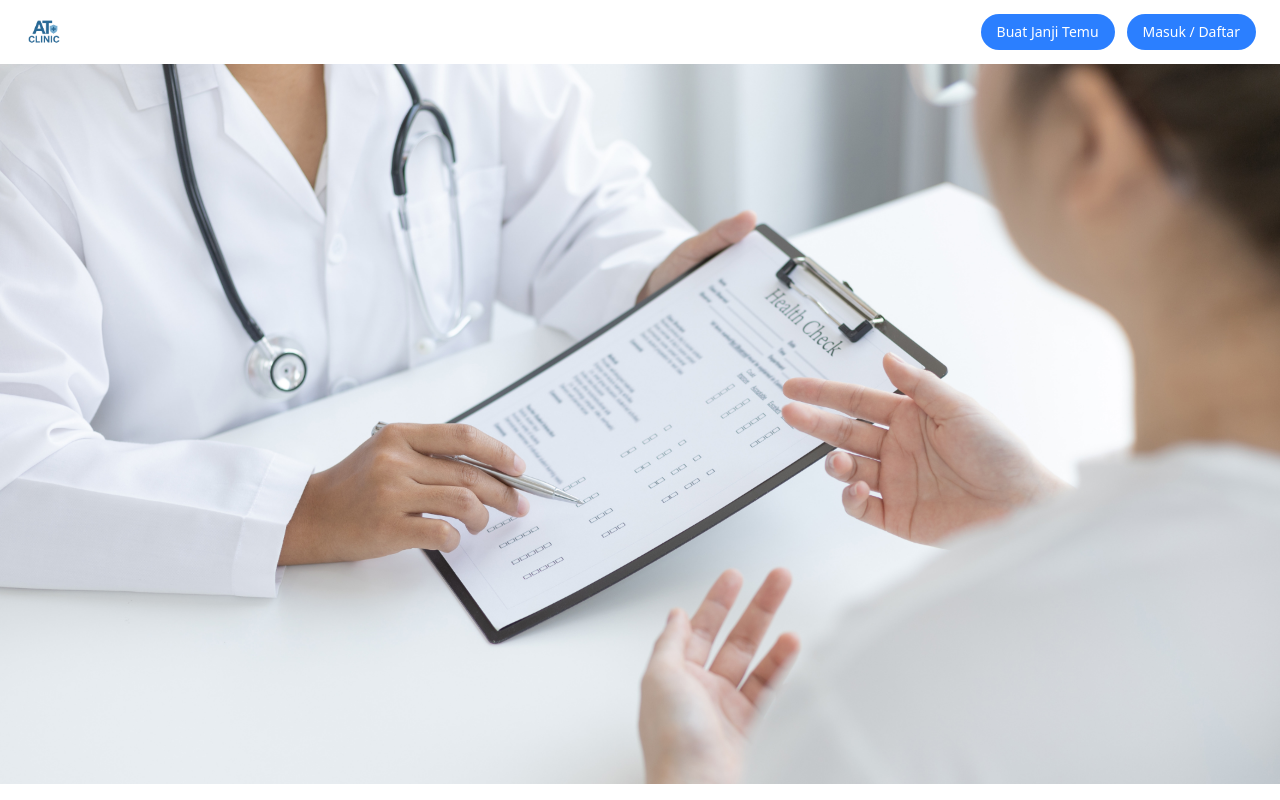
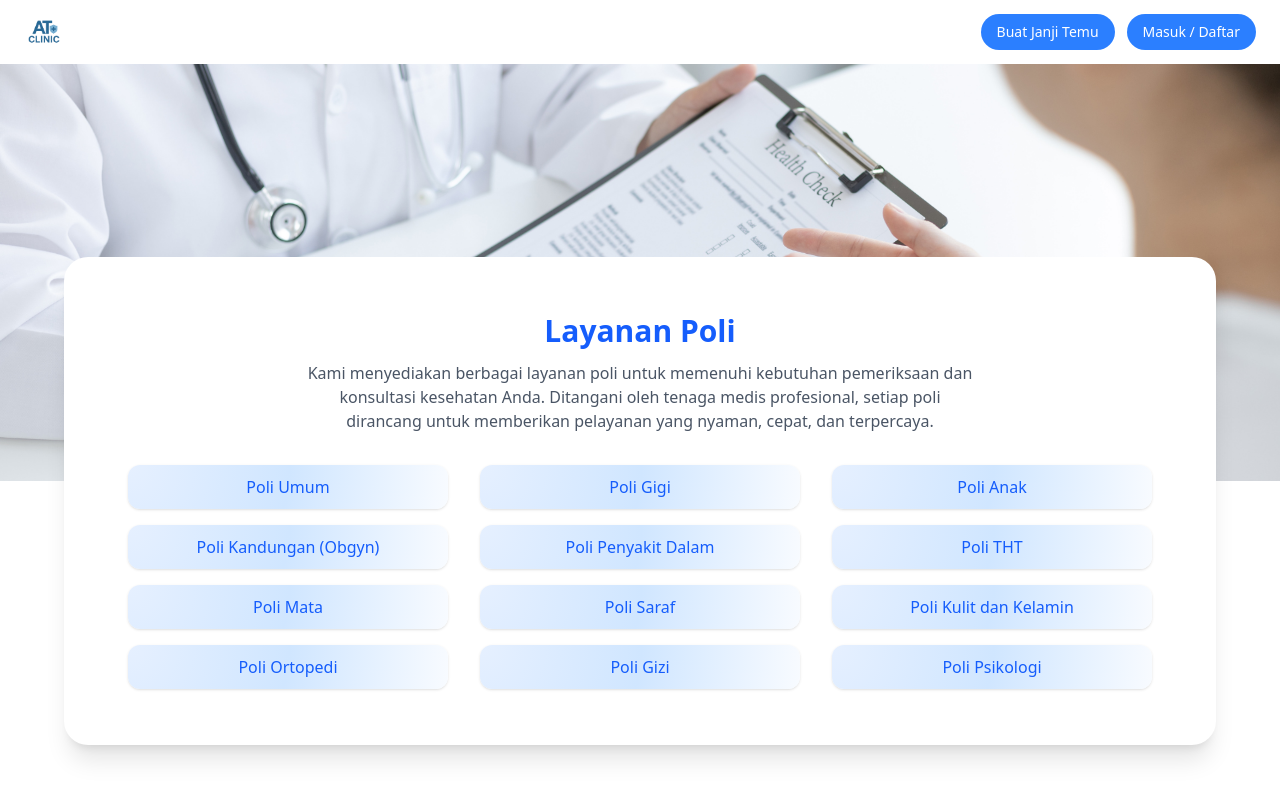
Before and after one commit to farinojoshua/at_clinic_fe, a React (Vite) app: page /poli in a window 1280 px wide. Shown: the top 800 px of the page. Built offline with nearby package versions, Linux system fonts and the light colour scheme.

Commit message:
revisi poli page using json

```diff
--- a/package.json
+++ b/package.json
@@ -11,6 +11,7 @@
   },
   "dependencies": {
     "@tailwindcss/vite": "^4.1.7",
+    "axios": "^1.9.0",
     "react": "^19.1.0",
     "react-dom": "^19.1.0",
     "react-icons": "^5.5.0",
--- /dev/null
+++ b/public/data/poli.json
@@ -0,0 +1,14 @@
+[
+  { "id": 1, "nama": "Poli Umum" },
+  { "id": 2, "nama": "Poli Gigi" },
+  { "id": 3, "nama": "Poli Anak" },
+  { "id": 4, "nama": "Poli Kandungan (Obgyn)" },
+  { "id": 5, "nama": "Poli Penyakit Dalam" },
+  { "id": 6, "nama": "Poli THT" },
+  { "id": 7, "nama": "Poli Mata" },
+  { "id": 8, "nama": "Poli Saraf" },
+  { "id": 9, "nama": "Poli Kulit dan Kelamin" },
+  { "id": 10, "nama": "Poli Ortopedi" },
+  { "id": 11, "nama": "Poli Gizi" },
+  { "id": 12, "nama": "Poli Psikologi" }
+]
--- a/src/pages/Poli.jsx
+++ b/src/pages/Poli.jsx
@@ -1,24 +1,27 @@
-import PoliImage from "../assets/Layanan-poli.png"; // Ganti dengan nama file gambar header kamu
+import { useEffect, useState } from "react";
+import axios from "axios";
+import PoliImage from "../assets/Layanan-poli.png";
 
 export default function Poli() {
-  const daftarPoli = [
-    "Poli Umum",
-    "Poli Gigi",
-    "Poli Anak",
-    "Poli Kandungan (Obgyn)",
-    "Poli Penyakit Dalam",
-    "Poli THT",
-    "Poli Mata",
-    "Poli Saraf",
-    "Poli Kulit dan Kelamin",
-    "Poli Ortopedi",
-    "Poli Gizi",
-    "Poli Psikologi",
-  ];
+  const [poliList, setPoliList] = useState([]);
+  const [loading, setLoading] = useState(true);
+
+  useEffect(() => {
+    axios
+      .get("/data/poli.json") // path dari public/data/poli.json
+      .then((res) => {
+        setPoliList(res.data);
+        setLoading(false);
+      })
+      .catch((err) => {
+        console.error("Gagal fetch data poli:", err);
+        setLoading(false);
+      });
+  }, []);
 
   return (
     <div className="bg-white text-gray-800">
-      {/* Hero Gambar */}
+      {/* Gambar Header */}
       <section className="w-full">
         <img
           src={PoliImage}
@@ -27,30 +30,37 @@ export default function Poli() {
         />
       </section>
 
+      {/* Floating Card Section */}
+      <section className="px-4 sm:px-6 -mt-24 sm:-mt-40 md:-mt-56 mb-16 relative z-10">
+        <div className="max-w-6xl mx-auto bg-white rounded-3xl shadow-xl px-4 sm:px-6 md:px-12 py-6 sm:py-10 md:py-14">
           {/* Judul & Deskripsi */}
-      <section className="px-6 py-12 text-center">
-        <h2 className="text-2xl md:text-3xl font-bold text-blue-600 mb-4">
+          <div className="text-center mb-8">
+            <h2 className="text-xl sm:text-2xl md:text-3xl font-bold text-blue-600 mb-3">
               Layanan Poli
             </h2>
-        <p className="text-sm md:text-base text-gray-600 max-w-2xl mx-auto">
+            <p className="text-sm sm:text-base text-gray-600 max-w-2xl mx-auto">
               Kami menyediakan berbagai layanan poli untuk memenuhi kebutuhan
-          pemeriksaan dan konsultasi kesehatan Anda. Ditangani oleh tenaga medis
-          profesional, setiap poli dirancang untuk memberikan pelayanan yang
-          nyaman, cepat, dan terpercaya.
+              pemeriksaan dan konsultasi kesehatan Anda. Ditangani oleh tenaga
+              medis profesional, setiap poli dirancang untuk memberikan
+              pelayanan yang nyaman, cepat, dan terpercaya.
             </p>
-      </section>
+          </div>
 
           {/* Daftar Poli */}
-      <section className="px-6 pb-16">
-        <div className="max-w-5xl mx-auto grid grid-cols-2 md:grid-cols-3 gap-4 md:gap-6">
-          {daftarPoli.map((poli, index) => (
+          {loading ? (
+            <p className="text-center text-gray-500">Memuat data...</p>
+          ) : (
+            <div className="grid grid-cols-1 sm:grid-cols-2 lg:grid-cols-3 gap-y-4 gap-x-4 px-2">
+              {poliList.map((poli) => (
                 <div
-              key={index}
-              className="text-center text-blue-600 font-medium py-4 px-4 rounded-xl shadow-sm hover:shadow-md transition cursor-pointer bg-[radial-gradient(circle_at_top_left,_#e6f0ff,_#d0e6ff,_#f8fbff)]"
+                  key={poli.id}
+                  className="max-w-[320px] w-full mx-auto text-center text-blue-600 font-medium text-sm sm:text-base py-2.5 px-4 rounded-xl shadow-sm hover:shadow-md hover:bg-blue-100/40 transition duration-200 cursor-pointer bg-[radial-gradient(circle_at_top_left,_#e6f0ff,_#d0e6ff,_#f8fbff)]"
                 >
-              {poli}
+                  {poli.nama}
                 </div>
               ))}
+            </div>
+          )}
         </div>
       </section>
     </div>
--- /dev/null
+++ b/src/pages/PoliTanpaAPI.jsx
@@ -0,0 +1,61 @@
+import PoliImage from "../assets/Layanan-poli.png";
+
+export default function Poli() {
+  const daftarPoli = [
+    "Poli Umum",
+    "Poli Gigi",
+    "Poli Anak",
+    "Poli Kandungan (Obgyn)",
+    "Poli Penyakit Dalam",
+    "Poli THT",
+    "Poli Mata",
+    "Poli Saraf",
+    "Poli Kulit dan Kelamin",
+    "Poli Ortopedi",
+    "Poli Gizi",
+    "Poli Psikologi",
+  ];
+
+  return (
+    <div className="bg-white text-gray-800">
+      {/* Gambar Header */}
+      <section className="w-full">
+        <img
+          src={PoliImage}
+          alt="Ilustrasi Pemeriksaan Poli"
+          className="w-full h-auto object-cover"
+        />
+      </section>
+
+      {/* Floating Card Section */}
+      <section className="px-4 sm:px-6 -mt-16 sm:-mt-32 md:-mt-70 mb-16 relative z-10">
+        <div className="max-w-6xl mx-auto bg-white rounded-3xl shadow-xl px-4 sm:px-6 md:px-12 py-6 sm:py-10 md:py-14">
+          {/* Judul & Deskripsi */}
+          <div className="text-center mb-8">
+            <h2 className="text-xl sm:text-2xl md:text-3xl font-bold text-blue-600 mb-3">
+              Layanan Poli
+            </h2>
+            <p className="text-sm sm:text-base text-gray-600 max-w-2xl mx-auto">
+              Kami menyediakan berbagai layanan poli untuk memenuhi kebutuhan
+              pemeriksaan dan konsultasi kesehatan Anda. Ditangani oleh tenaga
+              medis profesional, setiap poli dirancang untuk memberikan
+              pelayanan yang nyaman, cepat, dan terpercaya.
+            </p>
+          </div>
+
+          {/* Daftar Poli */}
+          <div className="grid grid-cols-1 sm:grid-cols-2 lg:grid-cols-3 gap-y-4 gap-x-4 px-2">
+            {daftarPoli.map((poli, index) => (
+              <div
+                key={index}
+                className="max-w-[320px] w-full mx-auto text-center text-blue-600 font-medium text-sm sm:text-base py-2.5 px-4 rounded-xl shadow-sm hover:shadow-md hover:bg-blue-100/40 transition duration-200 cursor-pointer bg-[radial-gradient(circle_at_top_left,_#e6f0ff,_#d0e6ff,_#f8fbff)]"
+              >
+                {poli}
+              </div>
+            ))}
+          </div>
+        </div>
+      </section>
+    </div>
+  );
+}
```
Also changed, not shown: src/assets/Layanan-poli.png, 1 other file (tests, documents, lock files or other folders). Lines whose indentation alone changed are shown as unchanged.
